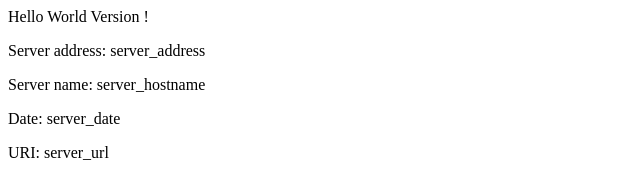
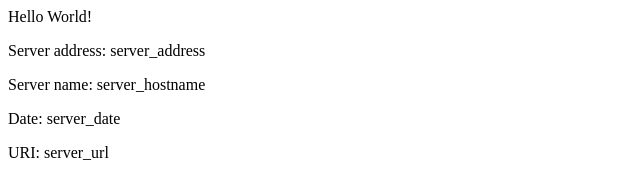
Before and after one commit to songtaoxu/eks-example, a plain HTML site: page src/index.html in a window 1280 px wide. Shown: the full height of the page, 0-640 px from the left. Drawn offline with Linux system fonts and the light colour scheme.

Commit message:
Revert "v2 Updating home page"
This reverts commit 9e40a56a571bab8116e4999260ed389fcb327449.

```diff
--- a/src/index.html
+++ b/src/index.html
@@ -2,7 +2,7 @@
 <title>Hello World</title>
 </head>
 <div class="info">
-<h>Hello World Version !</h>
+<h>Hello World!</h>
 <p><span>Server&nbsp;address:</span> <span>server_address</span></p>
 <p><span>Server&nbsp;name:</span> <span>server_hostname</span></p>
 <p class="smaller"><span>Date:</span> <span>server_date</span></p>
```
